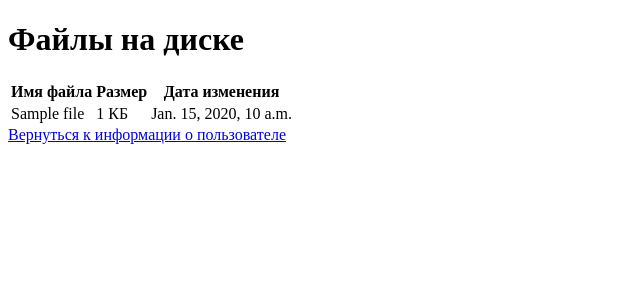
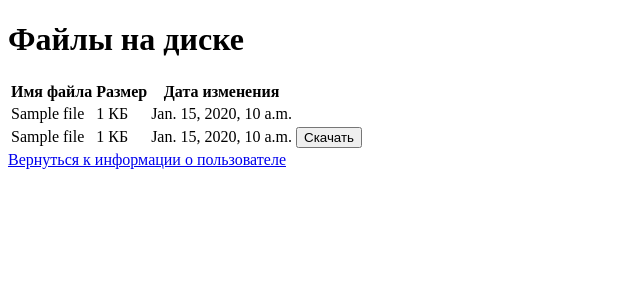
Before and after one commit to VladimirElsukov/YDM, a Django app: template project/yandex_disk/templates/disk_files.html in a window 1280 px wide. Shown: the top 300 px of the page, without its empty margins (0-640 px from the left). Run offline with Django 5.2, Linux system fonts and the light colour scheme; the template is opened without the code that fills it: most values are stand-ins (such as "Sample title", 1, 10 or a date in 2020).

Commit message:
disk_files.html: добавлена  кнопка для загрузки каждого файла.

```diff
--- a/project/yandex_disk/templates/disk_files.html
+++ b/project/yandex_disk/templates/disk_files.html
@@ -26,6 +26,21 @@
                 </tr>
                 {% endfor %}
             </tbody>
+            <tbody>
+                {% for file in files %}
+                <tr>
+                    <td>{{ file.name }}</td>
+                    <td>{{ file.size }} КБ</td>
+                    <td>{{ file.modified_date }}</td>
+                    <td>
+                        <form action="{% url 'download_file' file.path %}" method="POST">
+                            {% csrf_token %}
+                            <button type="submit">Скачать</button>
+                        </form>
+                    </td>
+                </tr>
+                {% endfor %}
+            </tbody>
         </table>
         <a href="/user_info.html">Вернуться к информации о пользователе</a>
     </div>
```
